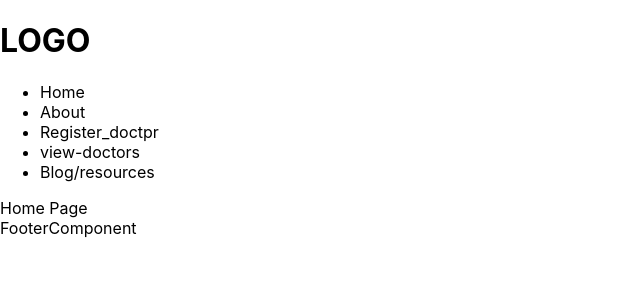
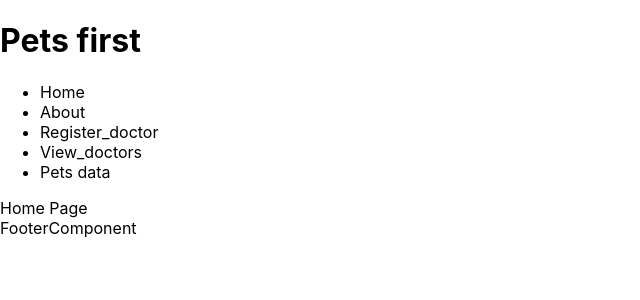
Before and after one commit to MissZamzam/group-7, a React (Create React App) app in the folder client/says-my-vet/: page / in a window 1280 px wide. Shown: the top 300 px of the page, without its empty margins (0-640 px from the left). Built offline with nearby package versions, Linux system fonts and the light colour scheme.

Commit message:
created navbar

```diff
--- a/client/says-my-vet/src/components/NavBar/NavBar.component.js
+++ b/client/says-my-vet/src/components/NavBar/NavBar.component.js
@@ -5,14 +5,14 @@ const NavBar = () => {
   return (
       <div>
           <div className="logo">
-            <h1>LOGO</h1>
+            <h1>Pets first</h1>
           </div>
           <ul>
               <li>Home</li>
               <li>About</li>
-              <li>Register_doctpr</li>
-              <li>view-doctors</li>
-              <li>Blog/resources</li>
+              <li>Register_doctor</li>
+              <li>View_doctors</li>
+              <li>Pets data</li>
           </ul>
     </div>
   )
```
